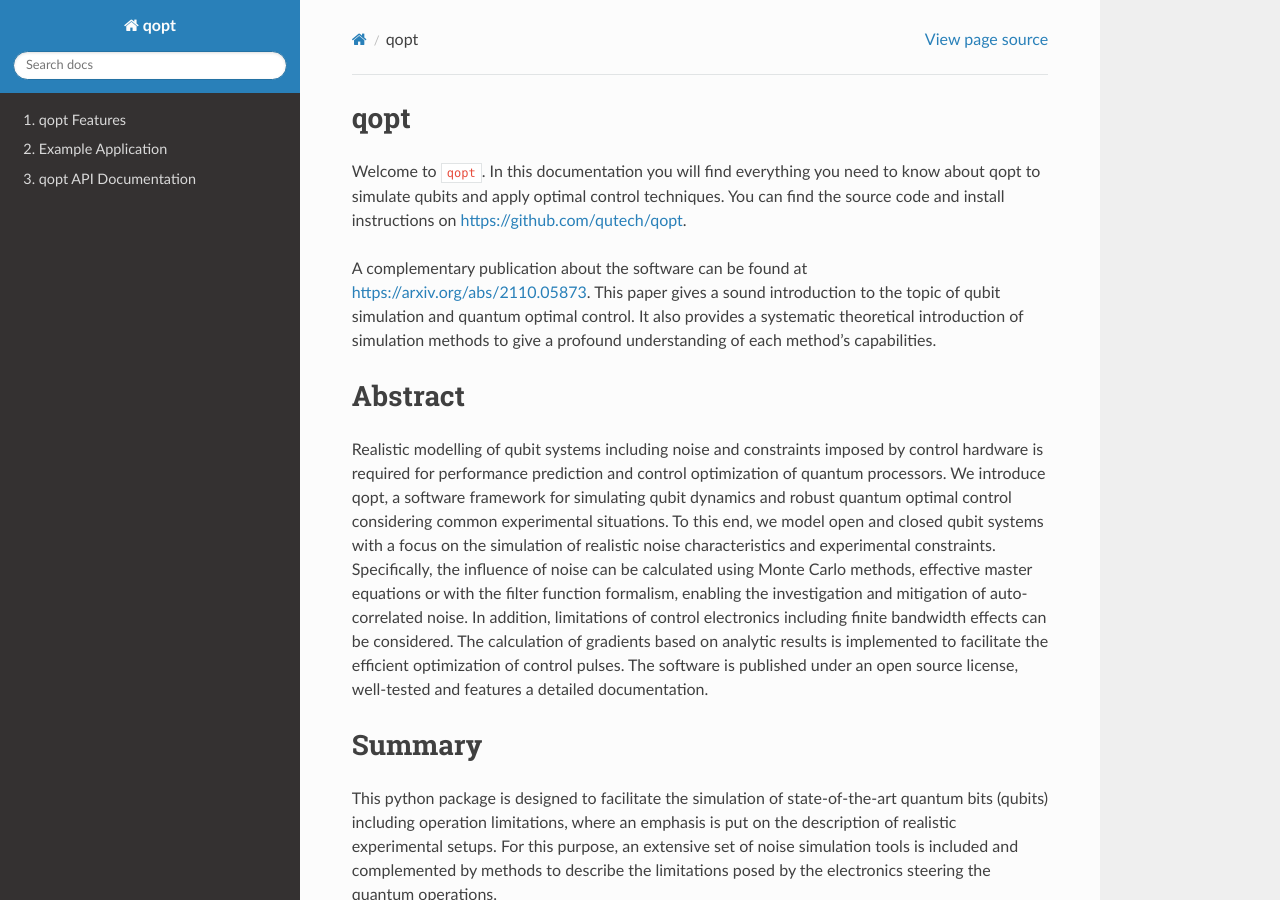
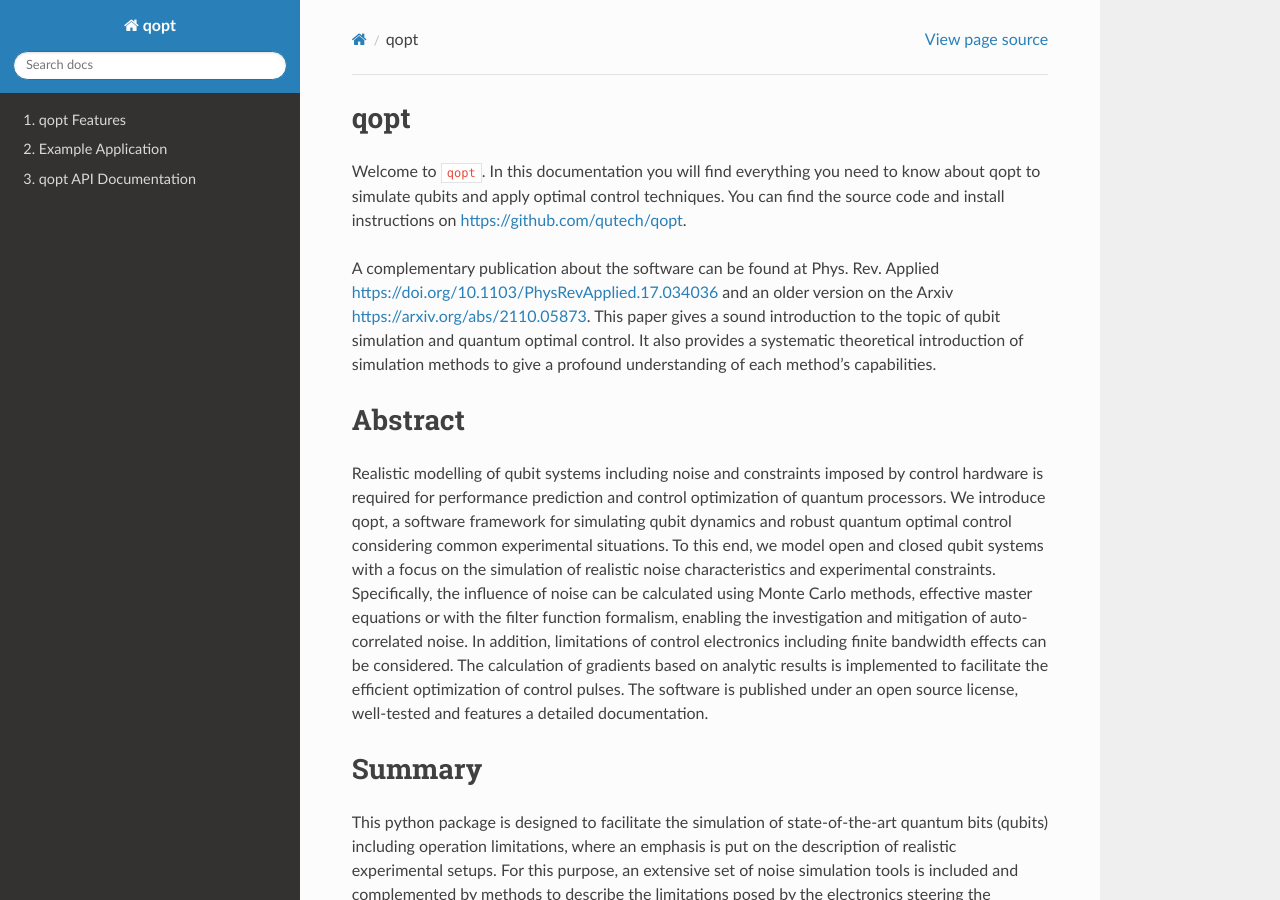
Before and after one commit to qutech/qopt, a Sphinx documentation site: the page built from doc/source/index.rst, in a window 1280 px wide and 900 px high. Built offline with Sphinx 7.4.7 and the Read the Docs theme 2.0.0, drawn with Linux system fonts in a browser that asks for light colours; pages that are not in the unit, such as notebooks, are missing from menus.

Commit message:
Add a reference to the qopt paper on Phys. Rev. Applied

```diff
--- a/doc/source/index.rst
+++ b/doc/source/index.rst
@@ -17,7 +17,9 @@
 can find the source code and install instructions on
 https://github.com/qutech/qopt.
 
-A complementary publication about the software can be found at
+A complementary publication about the software can be found at Phys. Rev.
+Applied https://doi.org/10.1103/PhysRevApplied.17.034036 and an older version
+on the Arxiv
 https://arxiv.org/abs/2110.05873. This paper gives a sound introduction to the
 topic of qubit simulation and quantum optimal control. It also provides a
 systematic theoretical introduction of simulation methods to give a profound
```
Also changed, not shown: README.md (+4 -1 lines).
